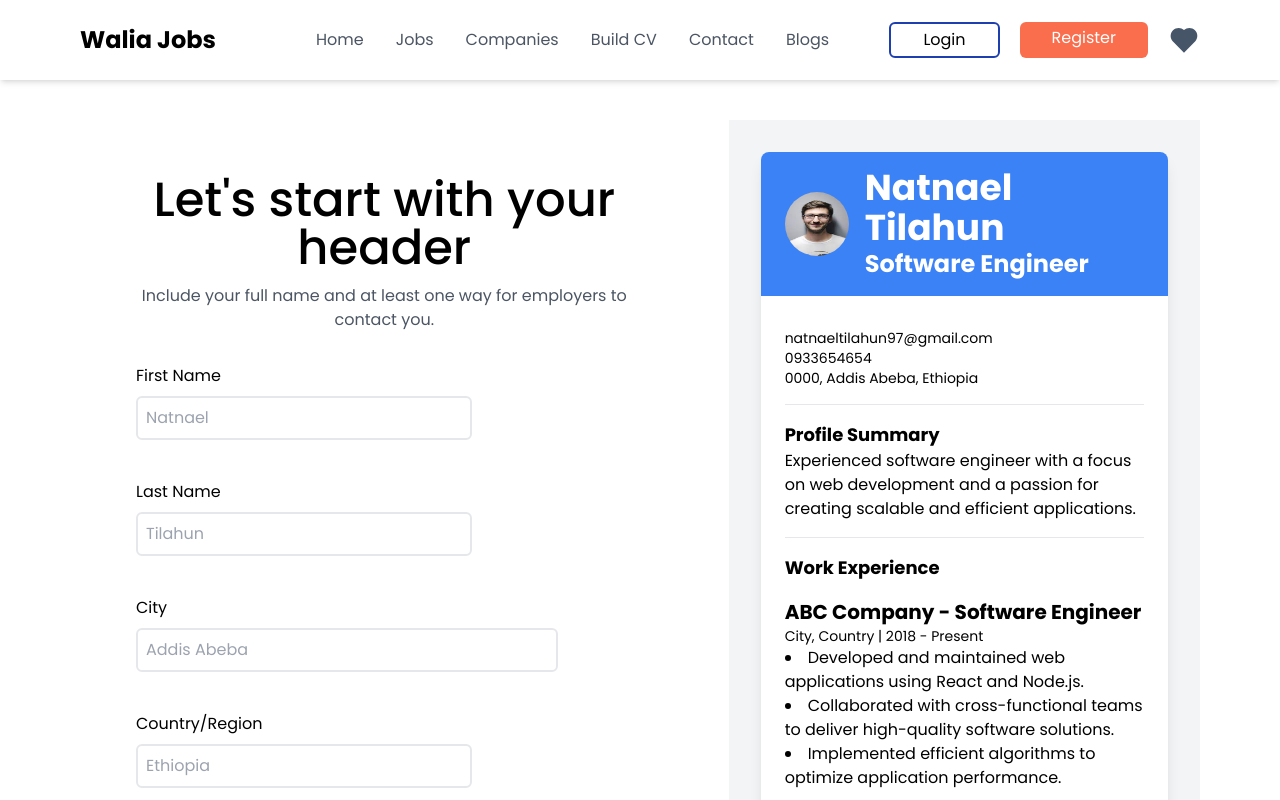
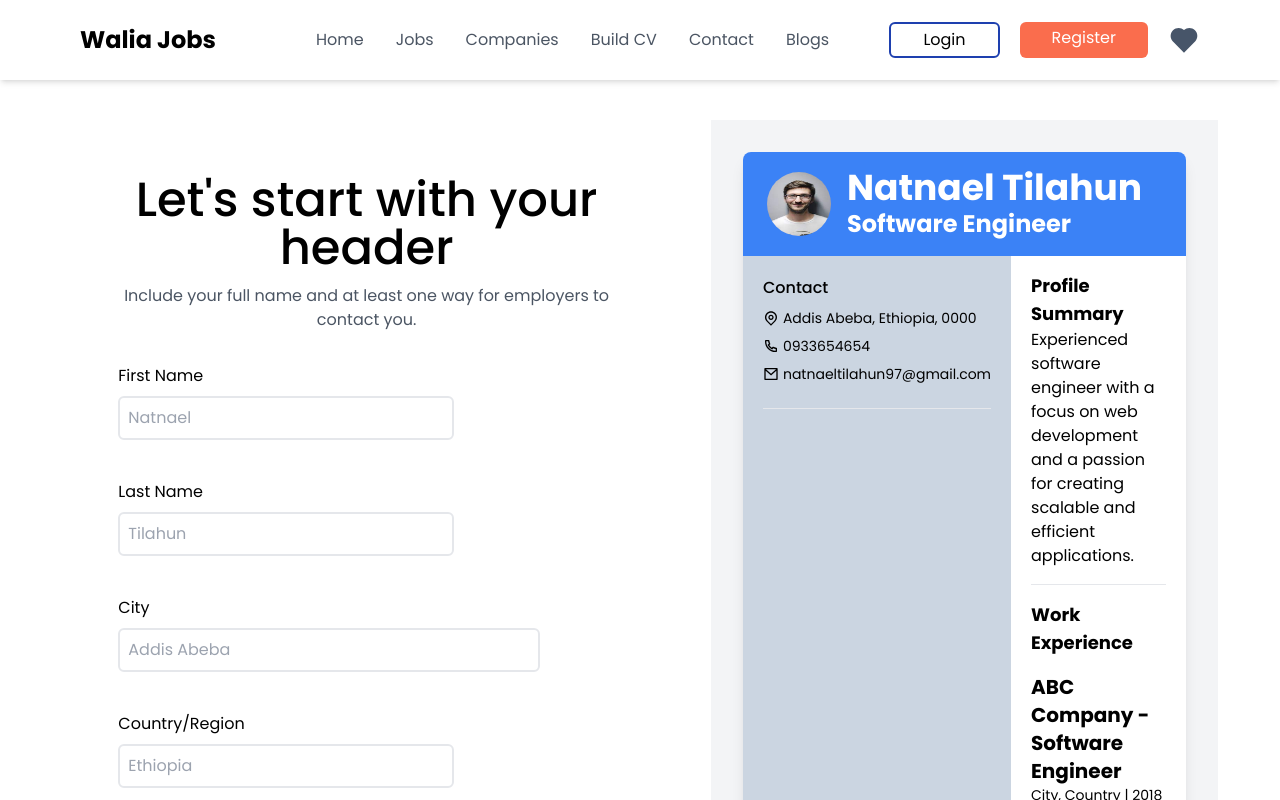
Before and after one commit to Natnael-Tilahun/WaliaJobs, a React (Vite) app: page /cv_details/1 in a window 1280 px wide. Shown: the top 800 px of the page. Built offline with nearby package versions, Linux system fonts and the light colour scheme.

Commit message:
Continue working on cv details

```diff
--- a/src/pages/CVDetails.jsx
+++ b/src/pages/CVDetails.jsx
@@ -201,15 +201,48 @@ export const CVDetails = () => {
               </div>
             </div>
           </div>
-          <div className="px-6 py-4">
-            <div className="my-4">
-              <p className="text-sm">{email}</p>
-              <p className="text-sm">{phone}</p>
+          <div className="flex gap-0">
+            <div className="bg-slate-300 p-5 flex flex-col gap-2">
+              <h1 className="font-medium">Contact</h1>
+              <div className="flex items-center gap-1">
+                <svg
+                  xmlns="http://www.w3.org/2000/svg"
+                  viewBox="0 0 24 24"
+                  width="16"
+                  height="16"
+                >
+                  <path d="M12 20.8995L16.9497 15.9497C19.6834 13.2161 19.6834 8.78392 16.9497 6.05025C14.2161 3.31658 9.78392 3.31658 7.05025 6.05025C4.31658 8.78392 4.31658 13.2161 7.05025 15.9497L12 20.8995ZM12 23.7279L5.63604 17.364C2.12132 13.8492 2.12132 8.15076 5.63604 4.63604C9.15076 1.12132 14.8492 1.12132 18.364 4.63604C21.8787 8.15076 21.8787 13.8492 18.364 17.364L12 23.7279ZM12 13C13.1046 13 14 12.1046 14 11C14 9.89543 13.1046 9 12 9C10.8954 9 10 9.89543 10 11C10 12.1046 10.8954 13 12 13ZM12 15C9.79086 15 8 13.2091 8 11C8 8.79086 9.79086 7 12 7C14.2091 7 16 8.79086 16 11C16 13.2091 14.2091 15 12 15Z"></path>
+                </svg>
                 <p className="text-sm">
-                {postcode}, {city}, {country}
+                  {city}, {country}, {postcode}
                 </p>
               </div>
+              <div className="flex items-center gap-1">
+                <svg
+                  xmlns="http://www.w3.org/2000/svg"
+                  viewBox="0 0 24 24"
+                  width="16"
+                  height="16"
+                >
+                  <path d="M9.36556 10.6821C10.302 12.3288 11.6712 13.698 13.3179 14.6344L14.2024 13.3961C14.4965 12.9845 15.0516 12.8573 15.4956 13.0998C16.9024 13.8683 18.4571 14.3353 20.0789 14.4637C20.599 14.5049 21 14.9389 21 15.4606V19.9234C21 20.4361 20.6122 20.8657 20.1022 20.9181C19.5723 20.9726 19.0377 21 18.5 21C9.93959 21 3 14.0604 3 5.5C3 4.96227 3.02742 4.42771 3.08189 3.89776C3.1343 3.38775 3.56394 3 4.07665 3H8.53942C9.0611 3 9.49513 3.40104 9.5363 3.92109C9.66467 5.54288 10.1317 7.09764 10.9002 8.50444C11.1427 8.9484 11.0155 9.50354 10.6039 9.79757L9.36556 10.6821ZM6.84425 10.0252L8.7442 8.66809C8.20547 7.50514 7.83628 6.27183 7.64727 5H5.00907C5.00303 5.16632 5 5.333 5 5.5C5 12.9558 11.0442 19 18.5 19C18.667 19 18.8337 18.997 19 18.9909V16.3527C17.7282 16.1637 16.4949 15.7945 15.3319 15.2558L13.9748 17.1558C13.4258 16.9425 12.8956 16.6915 12.3874 16.4061L12.3293 16.373C10.3697 15.2587 8.74134 13.6303 7.627 11.6707L7.59394 11.6126C7.30849 11.1044 7.05754 10.5742 6.84425 10.0252Z"></path>
+                </svg>
+                <p className="text-sm">{phone}</p>
+              </div>
+              <div className="flex gap-1 items-center">
+                <svg
+                  xmlns="http://www.w3.org/2000/svg"
+                  viewBox="0 0 24 24"
+                  width="16"
+                  height="16"
+                >
+                  <path d="M3 3H21C21.5523 3 22 3.44772 22 4V20C22 20.5523 21.5523 21 21 21H3C2.44772 21 2 20.5523 2 20V4C2 3.44772 2.44772 3 3 3ZM20 7.23792L12.0718 14.338L4 7.21594V19H20V7.23792ZM4.51146 5L12.0619 11.662L19.501 5H4.51146Z"></path>
+                </svg>
+                <p className="text-sm">{email}</p>
+              </div>
               <hr className="my-4" />
+            </div>
+
+            <div className="px-5">
               <h3 className="text-lg font-semibold mt-4">Profile Summary</h3>
               <p>{data.profileSummary}</p>
               <hr className="my-4" />
@@ -281,5 +314,6 @@ export const CVDetails = () => {
           </div>
         </div>
       </div>
+    </div>
   );
 };
```
Lines whose indentation alone changed are shown as unchanged.
